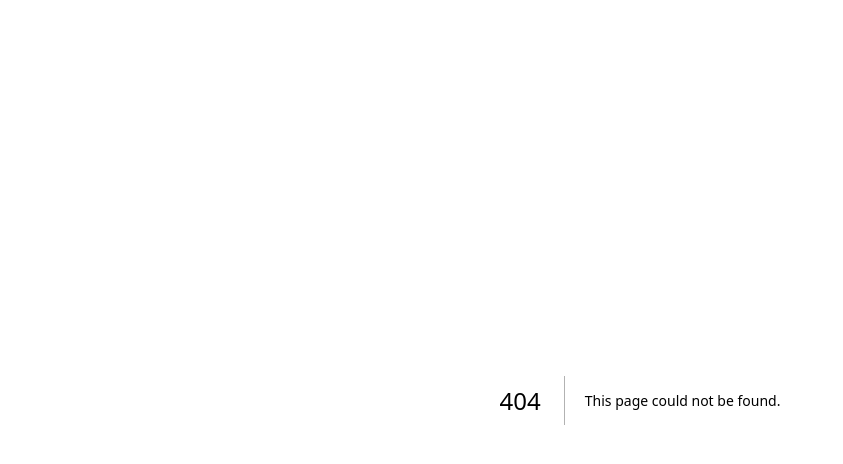
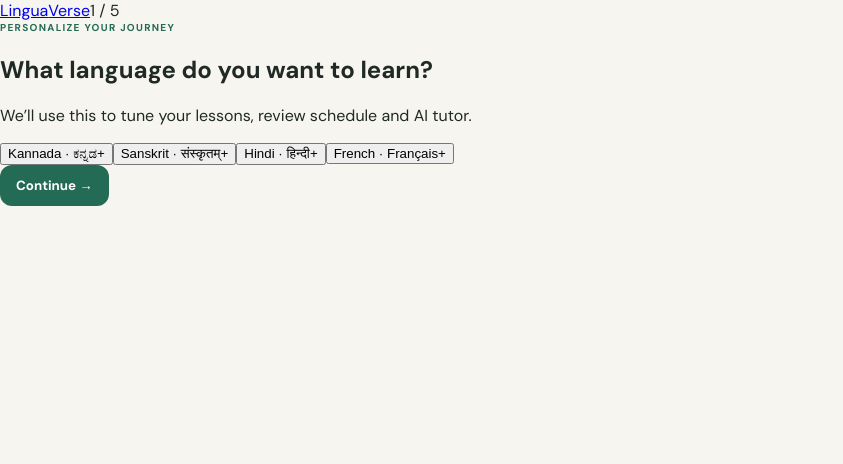
Before and after one commit to vibha76/Language-app, a Next.js app: page /onboarding in a window 1280 px wide. Before the commit this address had no page. Shown: the top 464 px of the page, without its empty margins (0-843 px from the left). Built offline with nearby package versions, Linux system fonts and the light colour scheme.

Commit message:
feat: add adaptive onboarding flow

```diff
--- /dev/null
+++ b/app/onboarding/page.tsx
@@ -0,0 +1,5 @@
+'use client';
+import { useState } from 'react';
+import Link from 'next/link';
+const steps=[['language','What language do you want to learn?',['Kannada · ಕನ್ನಡ','Sanskrit · संस्कृतम्','Hindi · हिन्दी','French · Français']],['why','Why are you learning?',['School','Career','Travel','Heritage','Exams','Personal interest']],['level','Where are you starting?',['Complete beginner','A few words','Basic','Intermediate','Advanced']],['time','How much time can you learn?',['5 minutes','10 minutes','15 minutes','30 minutes','60+ minutes']],['skills','What do you want to become great at?',['Speaking','Writing','Reading','Grammar','Pronunciation','Listening','Vocabulary','Exams']]] as const;
+export default function Onboarding(){const [i,setI]=useState(0);const [choice,setChoice]=useState('');const s=steps[i];return <main className="onboard"><div className="onboard-top"><Link href="/">Lingua<span>Verse</span></Link><span>{i+1} / {steps.length}</span></div><div className="progress-line"><i style={{width:`${((i+1)/steps.length)*100}%`}}/></div><section><span className="kicker">PERSONALIZE YOUR JOURNEY</span><h1>{s[1]}</h1><p>We’ll use this to tune your lessons, review schedule and AI tutor.</p><div className="choices">{s[2].map(x=><button className={choice===x?'chosen':''} onClick={()=>setChoice(x)} key={x}>{x}<span>{choice===x?'✓':'+'}</span></button>)}</div><button className="primary next" disabled={!choice} onClick={()=>{setChoice('');setI(Math.min(i+1,steps.length-1))}}>{i===steps.length-1?'Build my path':'Continue'} →</button></section></main>}
```
